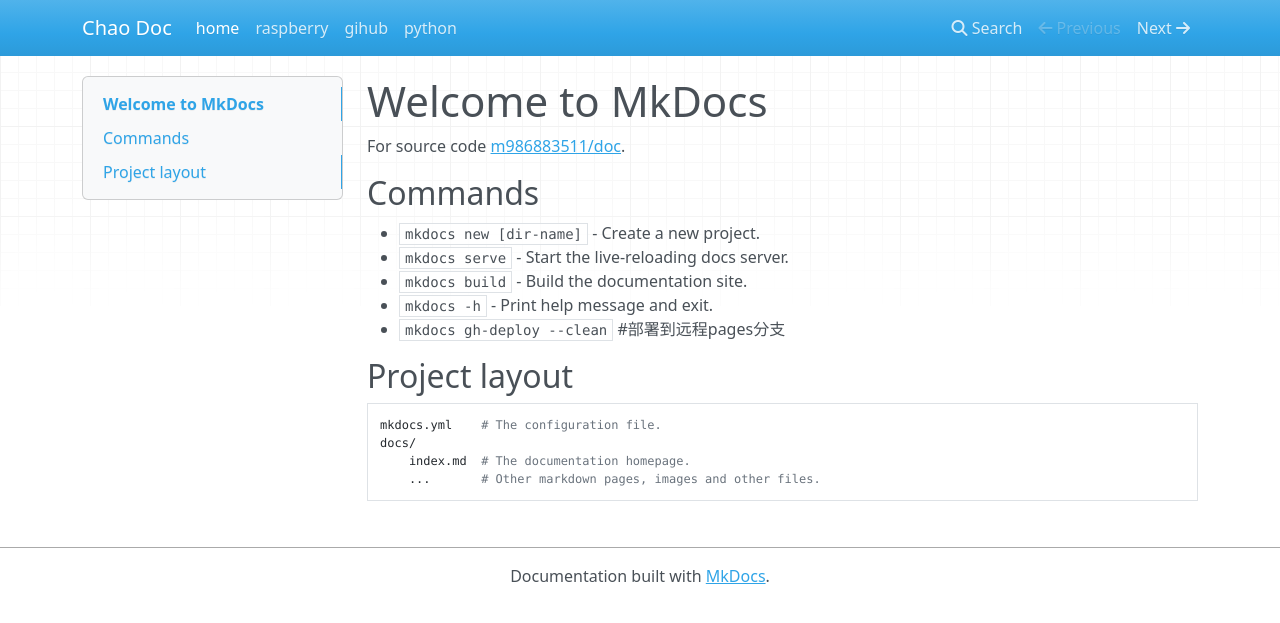
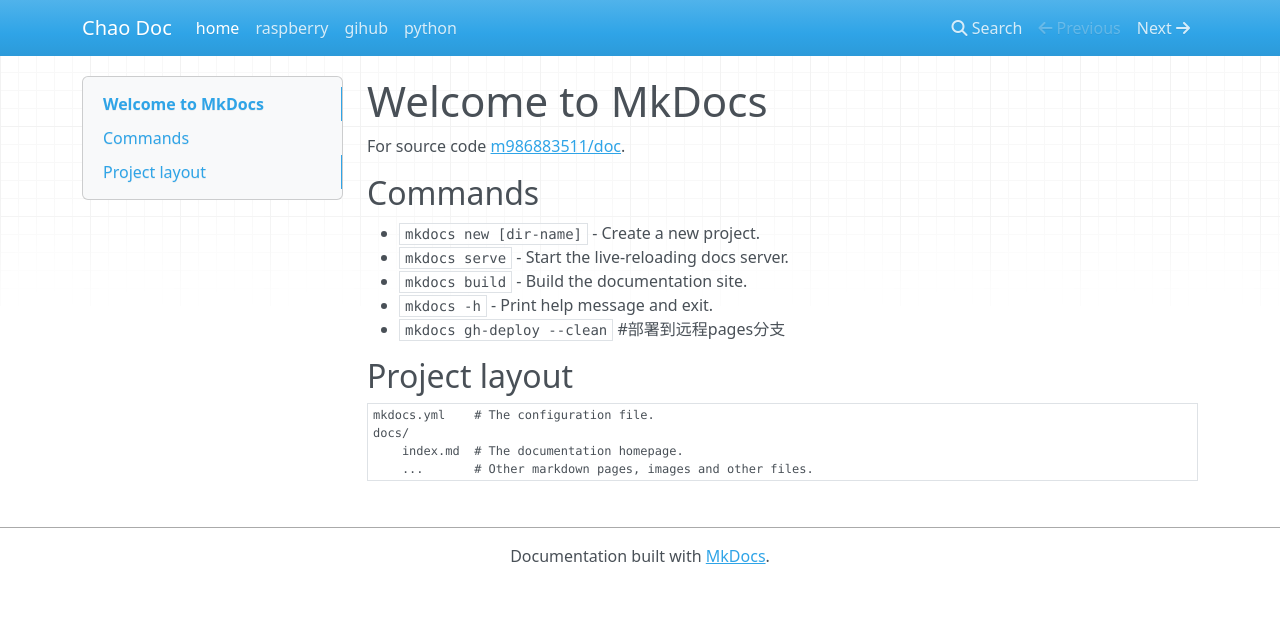
Before and after one commit to m986883511/doc, an MkDocs documentation site: the page built from docs/index.md, in a window 1280 px wide. Shown: the top 623 px of the page. Built offline with MkDocs 1.6.1, drawn with Linux system fonts in a browser that asks for light colours; nearby versions of some CDN libraries.

````diff
--- a/docs/index.md
+++ b/docs/index.md
@@ -12,7 +12,9 @@ For source code [m986883511/doc](https://github.com/m986883511/doc).
 
 ## Project layout
 
-    mkdocs.yml    # The configuration file.
-    docs/
-        index.md  # The documentation homepage.
-        ...       # Other markdown pages, images and other files.
+```en
+mkdocs.yml    # The configuration file.
+docs/
+    index.md  # The documentation homepage.
+    ...       # Other markdown pages, images and other files.
+```
--- a/mkdocs.yml
+++ b/mkdocs.yml
@@ -1,5 +1,5 @@
 site_name: Chao Doc
-site_url: https://example.com/
+site_url: https://m986883511.github.io/doc/
 use_directory_urls: false
 
 nav:
````
Also changed, not shown: docs/python.md (+2 -0 lines).
